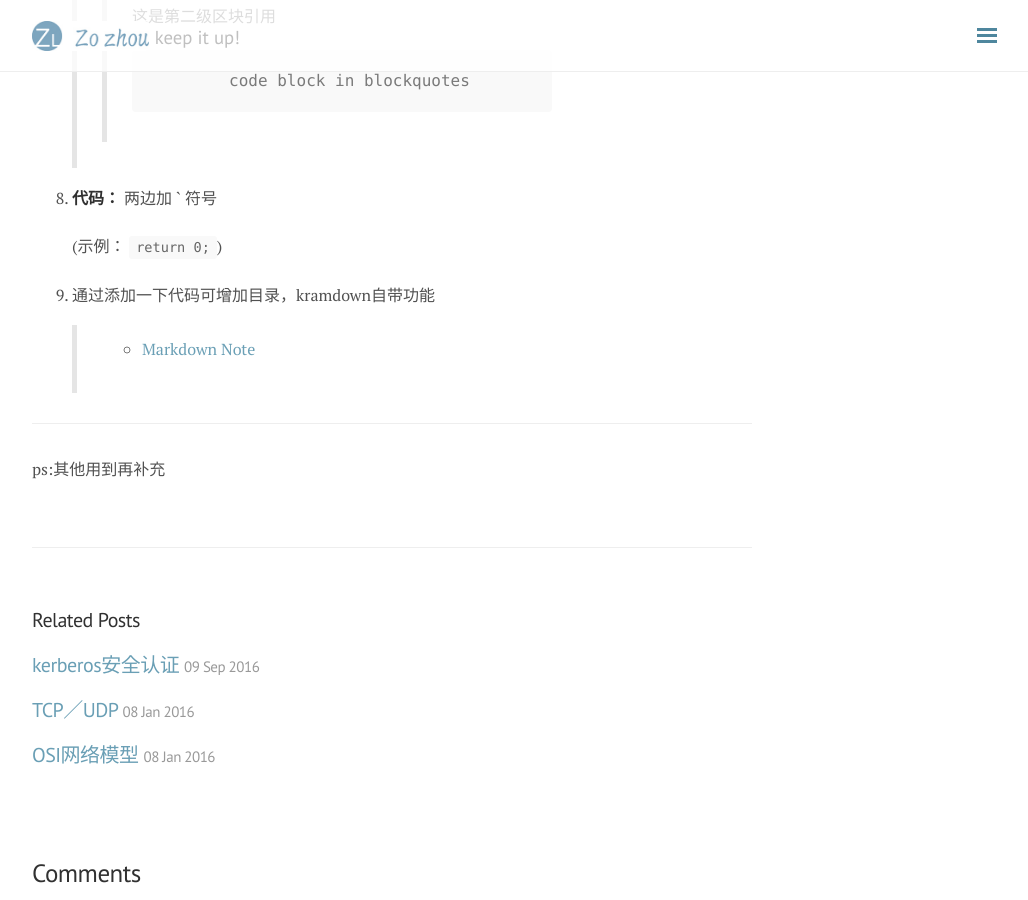
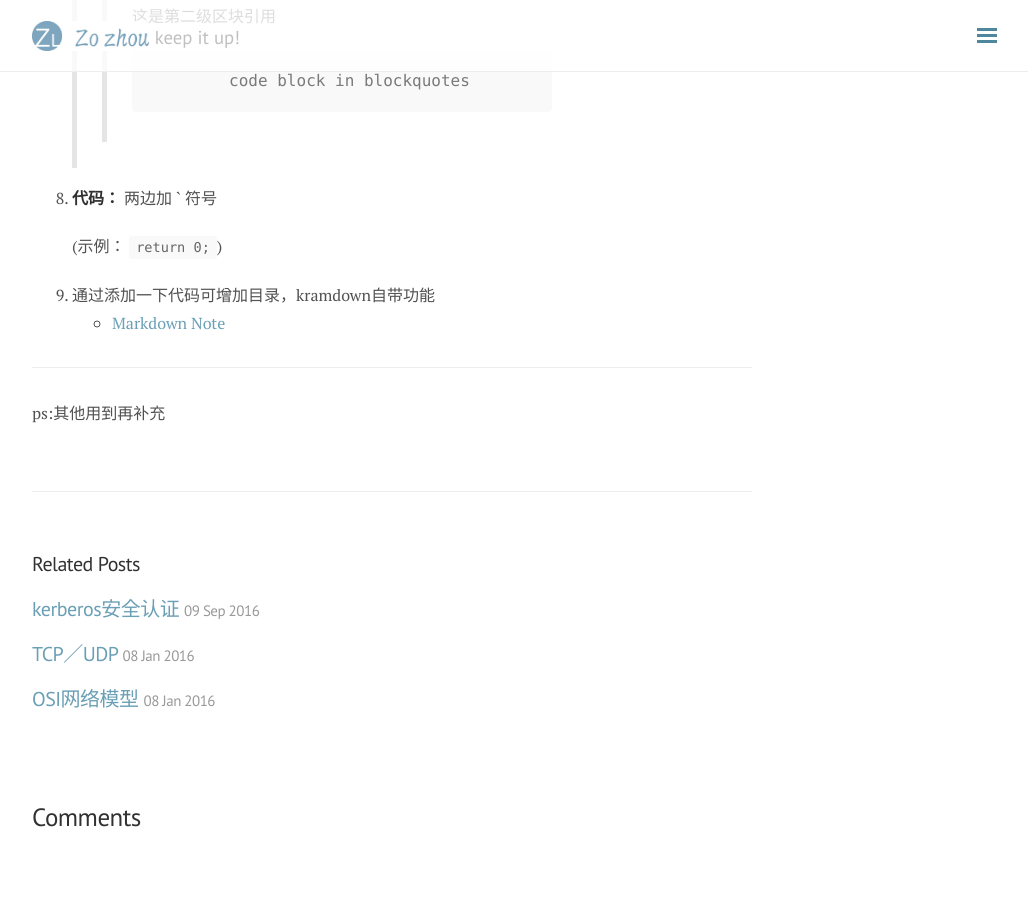
Before and after one commit to zsc1993916/zsc1993916.github.io, a Jekyll site: the page built from _posts/2015-12-2-markdown-note.md, in a window 1280 px wide and 900 px high, scrolled down 980 px. Shown: the whole window, without its empty margins (248-1276 px from the left). Built offline with Jekyll 4.4.1, drawn with Linux system fonts in a browser that asks for light colours; nearby versions of some CDN libraries; comment, search, counter and statistics services are not loaded; after the commit the page ends 1824 px from its top, so only the background shows below that.

Commit message:
Update 2015-12-2-markdown-note.md

```diff
--- a/_posts/2015-12-2-markdown-note.md
+++ b/_posts/2015-12-2-markdown-note.md
@@ -42,8 +42,8 @@ tags: markdown
 	(示例： `return 0;`)
 
 8. 通过添加一下代码可增加目录，kramdown自带功能
-> * 目录
-> {:toc}
+	 * 目录
+	 {:toc}
 
 ---
 
```
